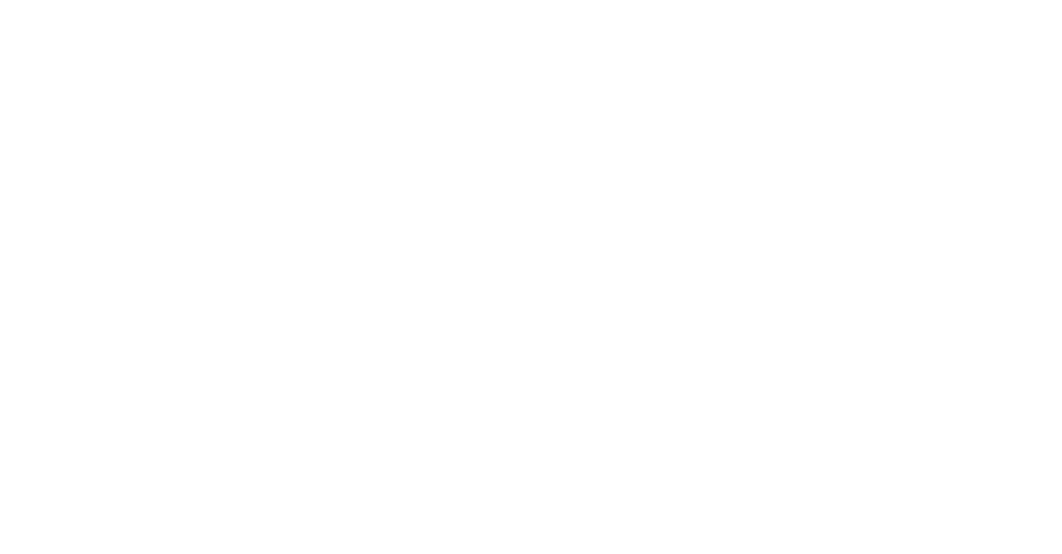
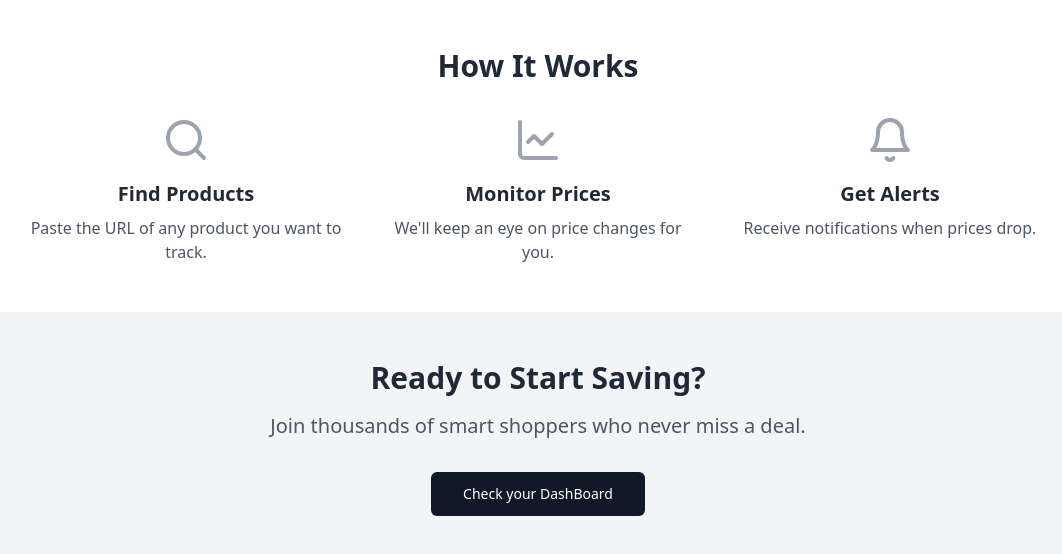
Before and after one commit to Prizag/Price-Tracker, a React (Vite) app in the folder frontend/: page / in a window 1280 px wide. Before the commit this address had no page. Shown: the top 554 px of the page, without its empty margins (102-1164 px from the left). Built offline with nearby package versions, Linux system fonts and the light colour scheme.

Commit message:
Home page and dashboard seperated

```diff
--- a/frontend/src/App.jsx
+++ b/frontend/src/App.jsx
@@ -1,6 +1,7 @@
 import Dashboard from './components/Dashboard';
 import Signin from './components/Signin.jsx';
 import Login from './components/Login.jsx';
+import Home from './components/Home';
 import {BrowserRouter as Router, Route, Routes} from 'react-router-dom';
 function App() {
 
@@ -10,6 +11,7 @@
             <Route path="/signin" element={<Signin />} />
             <Route path="/login" element={<Login />} />
             <Route path="/dashboard" element={<Dashboard />} />
+            <Route path="/" element={<Home />} />
         </Routes>
     </Router>
   )
--- a/frontend/src/components/Dashboard.jsx
+++ b/frontend/src/components/Dashboard.jsx
@@ -1,6 +1,3 @@
-/* eslint-disable react/no-unescaped-entities */
-/* eslint-disable no-unused-vars */
-
 
 
 'use client'
@@ -34,9 +31,8 @@
     console.log(response.data);
   }
 
-/* ----------------------------------- */
 const [savedStates, setSavedStates] = useState(
-  results.map(() => false) // Initialize an array to track each product's saved state
+  results.map(() => false)
 );
 
 
@@ -66,17 +62,17 @@
     console.log("fetched Items")
     setTrackedItems(response.data.data);
   };
-   // Empty dependency array to ensure it runs once when the component loads
+
   const toggleSave = async (item,index) => {
     setSavedStates((prevStates) => {
       const newStates = [...prevStates];
-      newStates[index] = !newStates[index];// Toggle the state for the specific product
+      newStates[index] = !newStates[index];
 
       return newStates;
     });
 
     if(token){
-      await axios.post(url+"/item/store",{title:item.title?.toString() || "Untitled",price: item.price?.toString() || "0",});
+      await axios.post(url+"/item/store",{title:item.title?.toString() || "Untitled",price: item.price?.toString() || "0",url:item.newUrl.toString()});
     }
     await fetchItemList();
 
@@ -103,7 +99,7 @@
             { trackedItems.map((item, index) => (
               <div key={index} className="p-4 border-b border-gray-200">
                 <h3 className="font-medium text-gray-800">{item.title}</h3>
-                <p className="text-sm text-gray-600">Current: ${item.price}</p>
+                <p className="text-sm text-gray-600">Current: {item.price}</p>
                 <div className="mt-2">
                   <LineChart className="h-16 w-full text-gray-400" />
                 </div>
@@ -163,7 +159,7 @@
           alt={item.title}
           className="w-full h-36 object-contain rounded-md mb-2"
         />
-        <p className="text-md text-gray-700 mb-4 truncate">{item.price}</p>
+        <a href={item.newUrl}><p className="text-md text-gray-700 mb-4 truncate" >{item.price}</p></a>
        <button
               className={`px-4 py-2 text-sm text-white rounded ${
                 savedStates[index] ? "bg-gray-700 " : "bg-black hover:bg-slate-700"
@@ -178,39 +174,6 @@
 )}
 
 
-          <section className="px-4 py-12 bg-white md:px-6 lg:px-8">
-            <div className="max-w-5xl mx-auto">
-              <h2 className="text-3xl font-bold text-center mb-8 text-gray-800">How It Works</h2>
-              <div className="grid gap-8 md:grid-cols-3">
-                <div className="text-center">
-                  <Search className="mx-auto h-12 w-12 text-gray-400 mb-4" />
-                  <h3 className="text-xl font-semibold mb-2 text-gray-800">Find Products</h3>
-                  <p className="text-gray-600">Paste the URL of any product you want to track.</p>
-                </div>
-                <div className="text-center">
-                  <LineChart className="mx-auto h-12 w-12 text-gray-400 mb-4" />
-                  <h3 className="text-xl font-semibold mb-2 text-gray-800">Monitor Prices</h3>
-                  <p className="text-gray-600">We'll keep an eye on price changes for you.</p>
-                </div>
-                <div className="text-center">
-                  <Bell className="mx-auto h-12 w-12 text-gray-400 mb-4" />
-                  <h3 className="text-xl font-semibold mb-2 text-gray-800">Get Alerts</h3>
-                  <p className="text-gray-600">Receive notifications when prices drop.</p>
-                </div>
-              </div>
-            </div>
-          </section>
-          <section className="px-4 py-12 md:px-6 lg:px-8 bg-gray-100">
-            <div className="max-w-3xl mx-auto text-center">
-              <h2 className="text-3xl font-bold mb-4 text-gray-800">Ready to Start Saving?</h2>
-              <p className="text-xl text-gray-600 mb-8">
-                Join thousands of smart shoppers who never miss a deal.
-              </p>
-              <Button size="lg" className="bg-gray-900 text-white hover:bg-gray-800">Sign Up for Free</Button>
-            </div>
-
-
-          </section>
         </main>
       </div>
     </SidebarProvider>
--- /dev/null
+++ b/frontend/src/components/Home.jsx
@@ -0,0 +1,54 @@
+import * as React from 'react'
+import { Bell, ChevronDown, LineChart, Menu, Search, BellOff} from 'lucide-react'
+import { Button } from '@/components/ui/button'
+import { useNavigate } from 'react-router-dom'
+
+
+
+const Home = () => {
+
+    const navigate = useNavigate()
+      const dash = ()=>{
+        navigate('/dashboard')
+      }
+
+
+  return (
+    <div>
+       <section className="px-4 py-12 bg-white md:px-6 lg:px-8">
+        <div className="max-w-5xl mx-auto">
+        <h2 className="text-3xl font-bold text-center mb-8 text-gray-800">How It Works</h2>
+        <div className="grid gap-8 md:grid-cols-3">
+            <div className="text-center">
+            <Search className="mx-auto h-12 w-12 text-gray-400 mb-4" />
+            <h3 className="text-xl font-semibold mb-2 text-gray-800">Find Products</h3>
+            <p className="text-gray-600">Paste the URL of any product you want to track.</p>
+            </div>
+            <div className="text-center">
+            <LineChart className="mx-auto h-12 w-12 text-gray-400 mb-4" />
+            <h3 className="text-xl font-semibold mb-2 text-gray-800">Monitor Prices</h3>
+            <p className="text-gray-600">We'll keep an eye on price changes for you.</p>
+            </div>
+            <div className="text-center">
+            <Bell className="mx-auto h-12 w-12 text-gray-400 mb-4" />
+            <h3 className="text-xl font-semibold mb-2 text-gray-800">Get Alerts</h3>
+            <p className="text-gray-600">Receive notifications when prices drop.</p>
+            </div>
+        </div>
+        </div>
+    </section>
+    <section className="px-4 py-12 md:px-6 lg:px-8 bg-gray-100">
+        <div className="max-w-3xl mx-auto text-center">
+        <h2 className="text-3xl font-bold mb-4 text-gray-800">Ready to Start Saving?</h2>
+        <p className="text-xl text-gray-600 mb-8">
+            Join thousands of smart shoppers who never miss a deal.
+        </p>
+        <Button size="lg" onClick={dash} className="bg-gray-900 text-white hover:bg-gray-800" >Check your DashBoard</Button>
+        </div>
+
+    </section>
+    </div>
+  )
+}
+
+export default Home
```
